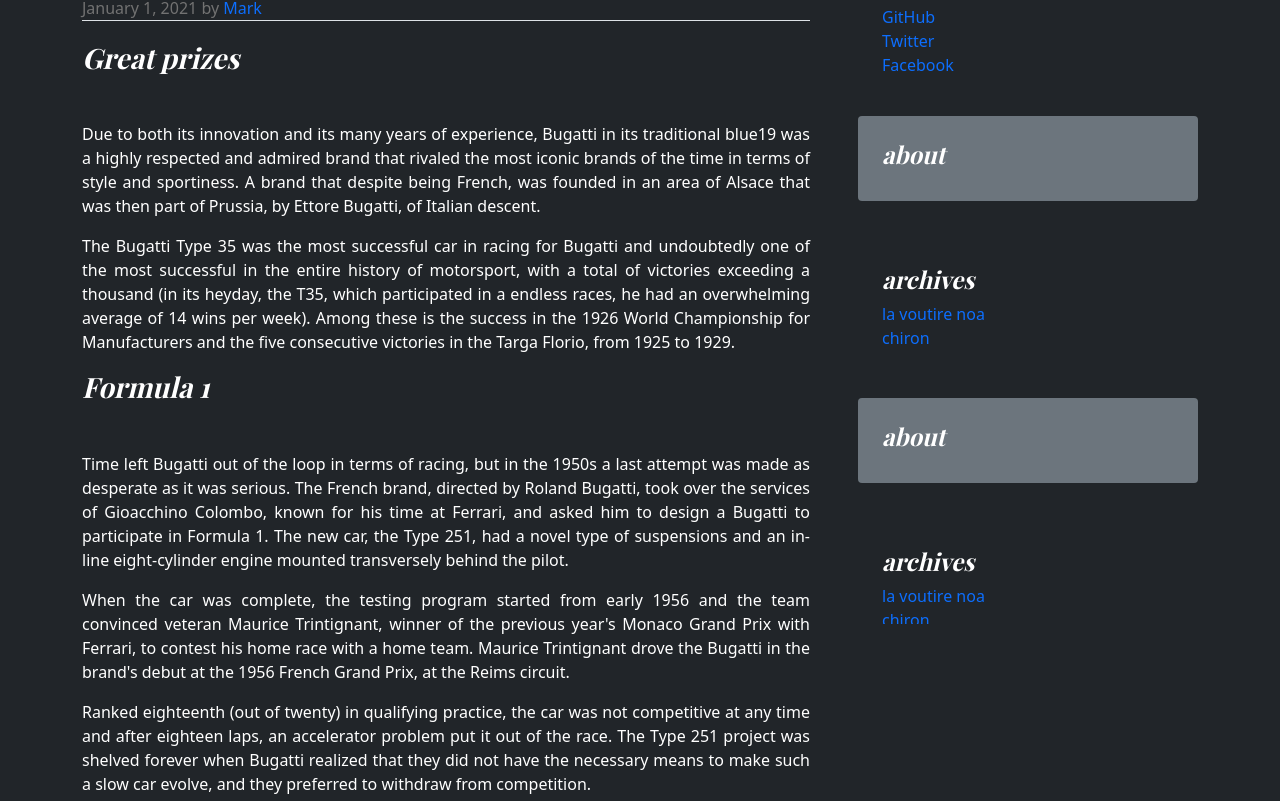
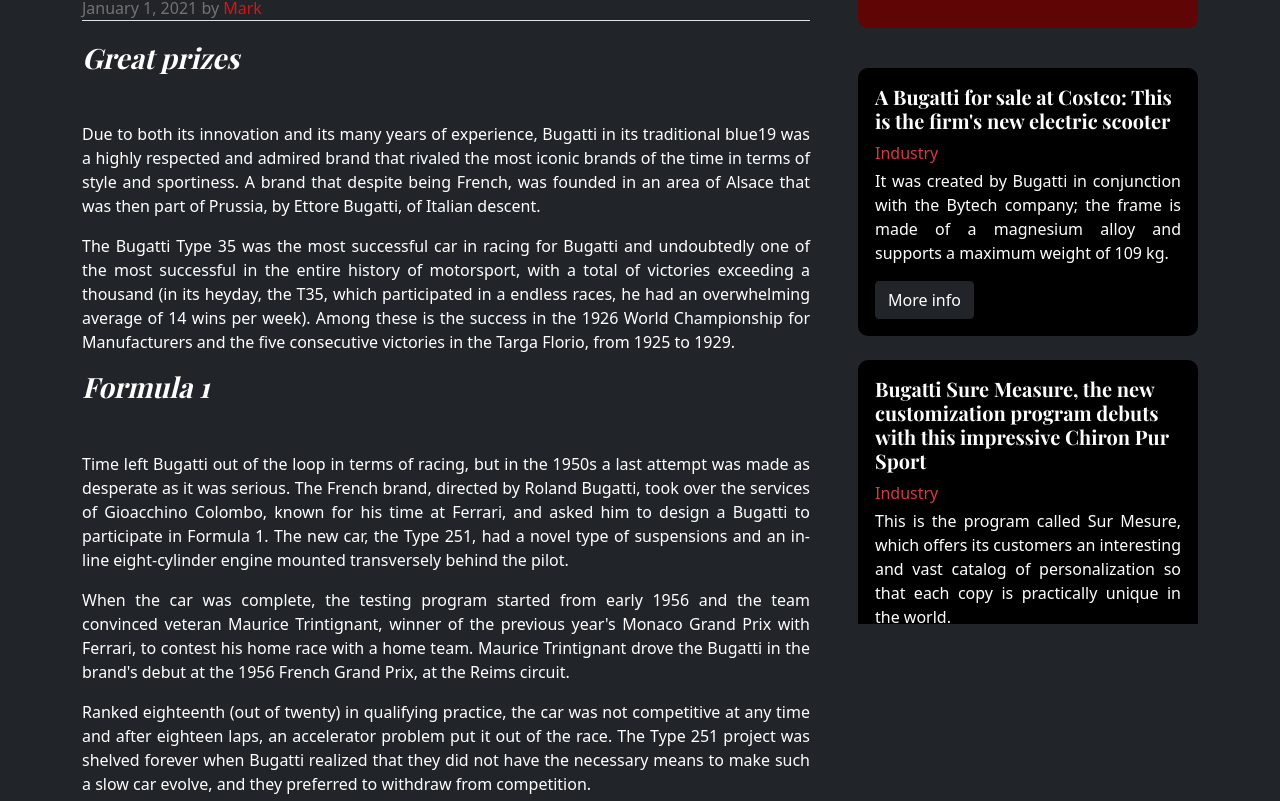
Before and after one commit to JosuegadirSierraAlfonso/proyectoDOOM-Bugatti-, a plain HTML site: page index.html in a window 1280 px wide. Shown: the part 751-1552 px from the top of the page. Drawn offline with nearby package versions, Linux system fonts and the light colour scheme.

Commit message:
feat: :sparkles: Article-Styles

```diff
--- a/components/myAside.js
+++ b/components/myAside.js
@@ -1,60 +1,66 @@
 export default{
     nav:[
         {
-            title: "about",
-            paragraph: ""
+            title: "News",
         },
         {
-            title: "archives",
+            title: "A Bugatti for sale at Costco: This is the firm's new electric scooter",
+            subTitle: "Industry",
+            paragraph: "It was created by Bugatti in conjunction with the Bytech company; the frame is made of a magnesium alloy and supports a maximum weight of 109 kg.",
             link:[
                 {
-                    name: "la voutire noa",
-                    href: "#"
+                    name: "More info",
+
+                    href: "https://www.motorpasion.com.mx/industria/bugatti-scooter"
                 },
-                {
-                    name: "chiron",
-                    href: "#"
-                }
             ],
         },
+        {
+            title: "Bugatti Sure Measure, the new customization program debuts with this impressive Chiron Pur Sport",
+            subTitle: "Industry",
+            paragraph: "This is the program called Sur Mesure, which offers its customers an interesting and vast catalog of personalization so that each copy is practically unique in the world.",
+            link:[
+                {
+                    name: "More info",
 
-
-        {
-            title: "about",
-            paragraph: ""
+                    href: "https://www.motorpasion.com.mx/industria/bugatti-sure-mesure-nuevo-programa-personalizacion"
+                },
+            ],
         },
         {
-            title: "archives",
+            title: "A Bugatti EB112 goes on sale, a super sedan with V12 and that will surely cost more than a ChironA Bugatti for sale at Costco: This is the firm's new electric scooter",
+            subTitle: "Industry",
+            paragraph: "A Bugatti EB112 goes on sale, a super sedan with V12 and that will surely cost more than a Chiron",
             link:[
                 {
-                    name: "la voutire noa",
-                    href: "#"
+                    name: "More info",
+
+                    href: "https://www.motorpasion.com.mx/industria/bugatti-eb112-a-venta-sedan"
                 },
-                {
-                    name: "chiron",
-                    href: "#"
-                }
             ],
         },
+        {
+            title: "Remember the Bugatti La Voiture Noire? Comeback in the form of champagne with a carbon fiber bottle",
+            subTitle: "Industry",
+            paragraph: "The firm from Molsheim and champagne Carbon, have decided to come together to take that exquisite design of the French house and the bubbly flavor of the golden liquid a little further.",
+            link:[
+                {
+                    name: "More info",
 
-
-
-
-        {
-            title: "about",
-            paragraph: ""
+                    href: "https://www.motorpasion.com.mx/industria/bugatti-champagne-bouteille-noire"
+                },
+            ],
         },
         {
-            title: "archives",
+            title: "Bugatti Chiron reaches the final stage of its production with the last 40 units",
+            subTitle: "Industry",
+            paragraph: "It was in 2016 when the model came to light, a vehicle that captivated the world industry with its more than 1,000 hp.",
             link:[
                 {
-                    name: "la voutire noa",
-                    href: "#"
+                    name: "More info",
+
+                    href: "https://www.motorpasion.com.mx/industria/bugatti-chiron-llega-a-punto-finalizar-produccion"
                 },
-                {
-                    name: "eron",
-                    href: "#"
-                }
             ],
         },
     ],
@@ -73,21 +79,32 @@
     },
     cards(p1){
         return`
-        <div class="p-4 mb-3 bg-secondary rounded">
+        <div class="p-4 mb-3 news">
             <h4 class="fst-italic">${p1.title}</h4>
-            <p class="mb-0">${p1.paragraph}</p>
         </div>
         `;
     },
     list(p1){
         return`
-        <div class="p-4">
-            <h4 class="fst-italic">${p1.title}</h4>
-            <ol class="list-unstyled mb-0">
-                ${p1.link.map((val, id) =>  `<li><a href="${val.href}">${val.name}</a></li>`).join("")}
-            </ol>
+        <div class="card text-white">
+            <div class="card-body">
+              <h5 class="card-title">${p1.title}</h5>
+              <div class="mb-1 text-danger">${p1.subTitle}</div>
+              <p class="card-text">${p1.paragraph}</p>
+              ${p1.link.map((val, id) =>  `<a href="${val.href}" class="btn btn-dark">${val.name}</a>`).join("")}
+            </div>
         </div>
         `;
     },
 
 }
+
+
+/*
+ <div class="p-4">
+<h4 class="fst-italic">${p1.title}</h4>
+<ol class="list-unstyled mb-0">
+    ${p1.link.map((val, id) =>  `<li><a href="${val.href}">${val.name}</a></li>`).join("")}
+</ol>
+</div>
+*/
--- a/components/myPost.js
+++ b/components/myPost.js
@@ -66,7 +66,7 @@
                     <h3 class="mb-0">${val.tittle}</h3>
                     <div class="mb-1 text-muted ">${val.date}</div>
                     <p class="card-text mb-auto">${val.paragraph}</p>
-                    <a href="${val.btn.href}" class="stretched-link">${val.btn.name}</a>
+                    <a href="${val.btn.href}" class="stretched-link ">${val.btn.name}</a>
                     </div>
                     <div class="col-auto d-none d-lg-block">
                     <img src="${val.image}" class="responsiveImg">
--- a/css/blog.css
+++ b/css/blog.css
@@ -114,6 +114,16 @@
   margin-bottom: 0;
 }
 
+
+body{
+  background-image: url(../img/abstract-dark-background-designavif);
+  background-repeat: no-repeat;
+  background-position: center center;
+  background-attachment: fixed;
+  background-size: cover;
+}
+
+
 .img-bugatti{
   background-size: cover;
   background-position: center;
@@ -130,6 +140,10 @@
 }
 a{
   text-decoration: none;
+  color: rgb(219, 20, 20);
+}
+a:hover{
+  color: grey;
 }
 .fab{
   font-size: 1.5rem;
@@ -153,13 +167,24 @@
   width: 7px;
 }
 .overflow-auto::-webkit-scrollbar-thumb{
-  background: #2f0b91;
+  background: #0c7682;
   border-radius: 5px;
 }
 body::-webkit-scrollbar{
   width: 9px;
 }
 body::-webkit-scrollbar-thumb{
-  background: #2f0b91;
+  background: #0c7682;
   border-radius: 5px;
 }
+
+.card{
+  width: 100%;
+  background-color: #000000;
+  border-radius: 10px;
+}
+.news{
+  background-color:  #600505;
+  color: white;
+  border-radius: 10px;
+}
--- a/index.html
+++ b/index.html
@@ -58,9 +58,9 @@
         <article id="thirdArticle" class="blog-post">
         </article>
 
-        <article class="blog-post">
+        <article id="fourthArticle" class="blog-post">
 
-          <h2 class="blog-post-title">Other realizations</h2>
+          <!-- <h2 class="blog-post-title">Other realizations</h2>
           <p class="blog-post-meta border-bottom">December 14, 2020 by <a href="#">Chris</a></p>
 
           <p>In addition to its renowned automobiles, Bugatti undertook some striking,
@@ -87,7 +87,7 @@
                 <img src="img/Bugattii100display.jpg" class="rounded mx-auto d-block responsiveImg">
               </div>
             </div>
-          </div>
+          </div> -->
 
         </article>
 
@@ -95,23 +95,8 @@
 
 
       <div class="col-md-4">
-        <div id="nav" class="position-sticky overflow-auto" style="height: 85vh; top: 2rem;">
+        <div id="nav" class="position-sticky overflow-auto" style="height: 85vh; top: 2rem;"></div>
 
-
-
-
-          <div class="p-4">
-            <h4 class="fst-italic">Elsewhere</h4>
-            <ol class="list-unstyled">
-              <li><a href="#">GitHub</a></li>
-              <li><a href="#">Twitter</a></li>
-              <li><a href="#">Facebook</a></li>
-            </ol>
-          </div>
-
-
-
-        </div>
       </div>
     </div>
 
```
Also changed, not shown: components/myBanner.js (+2 -2 lines), 1 other file.
